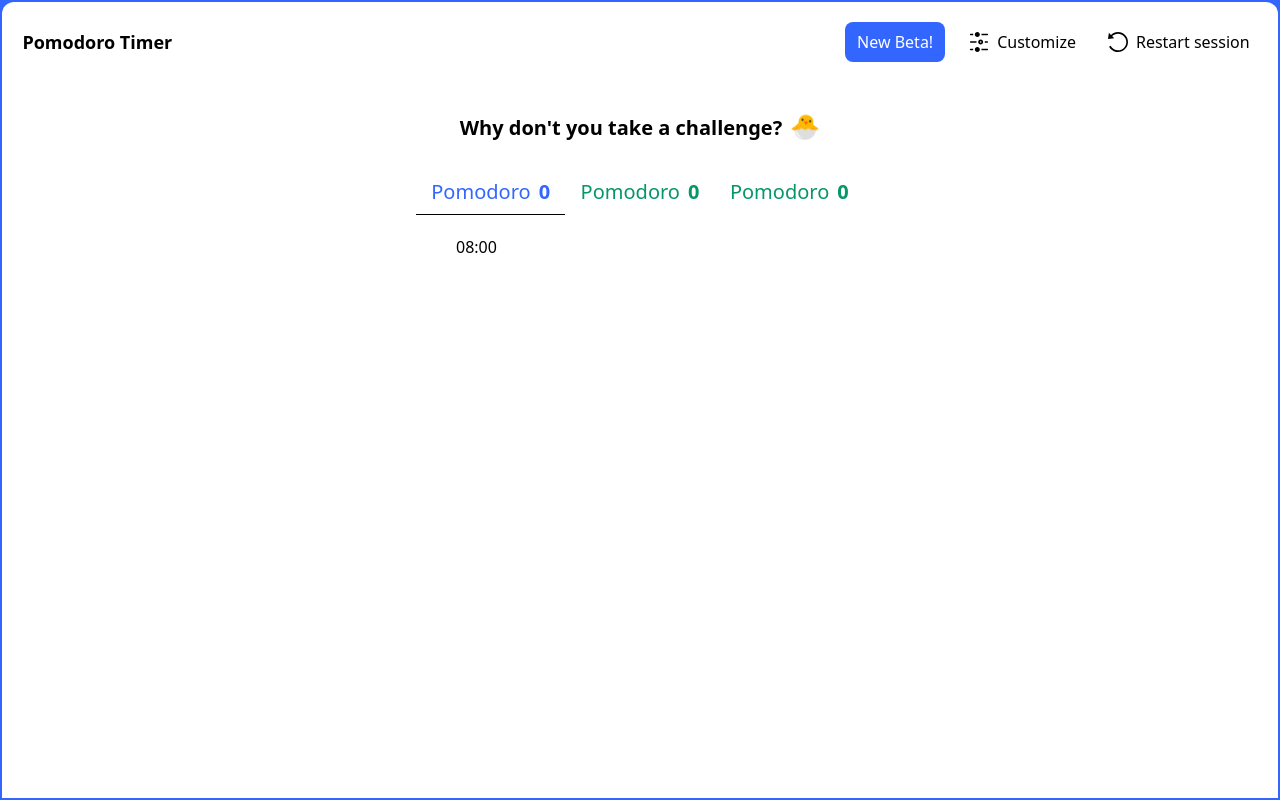
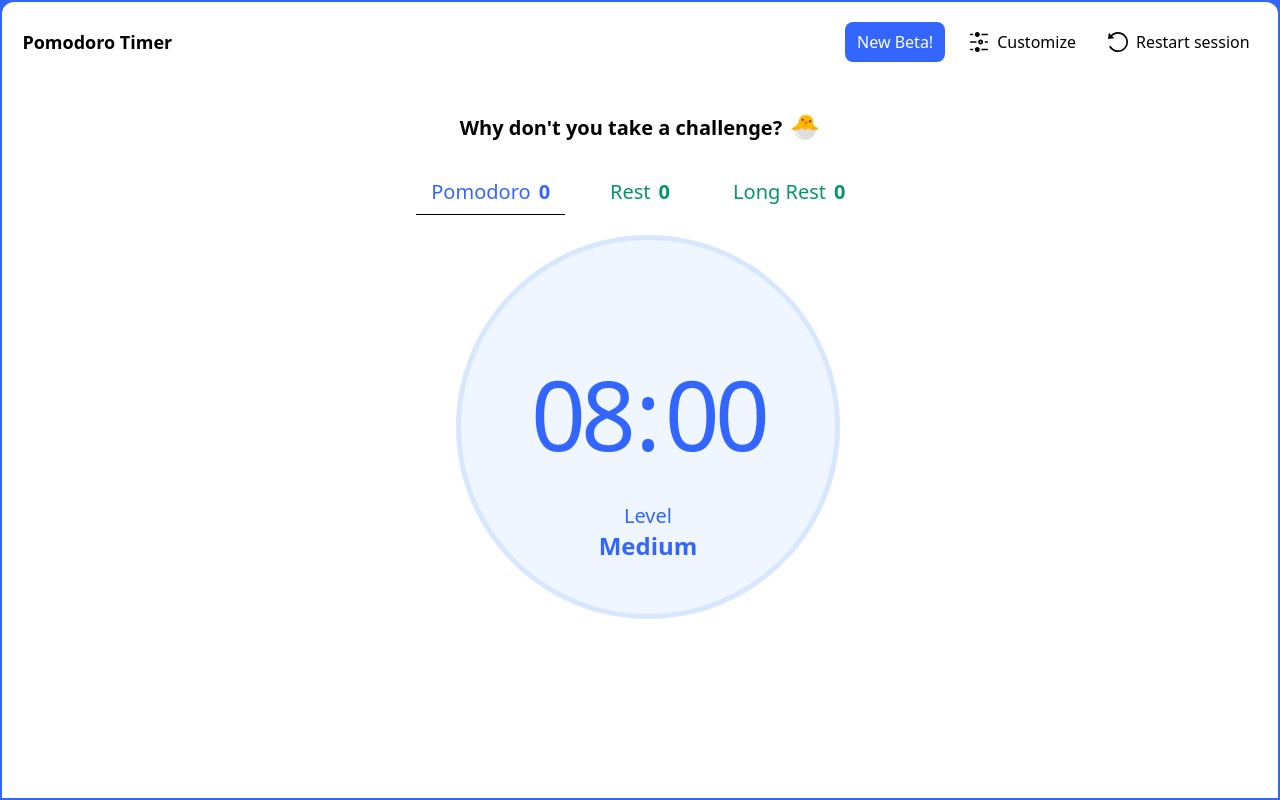
Before and after one commit to RenatasG/pomodoro, a React (Vite) app: page / in a window 1280 px wide. Built offline with nearby package versions, Linux system fonts and the light colour scheme.

Commit message:
implement timer display and change type names

```diff
--- a/src/components/Timer.tsx
+++ b/src/components/Timer.tsx
@@ -1,49 +1,61 @@
-import type { PMode } from '../types';
+import type { Mode, TimerTabType } from '../types';
 import { useState } from 'react';
+
 import TimerTab from './TimerTab';
+import TimerDisplay from './TimerDisplay';
 
-const TimerDisplay = () => {
-  return <div>08:00</div>;
+type Tabs = {
+  [key in Mode]: TimerTabType;
 };
 
 const Timer = () => {
-  const [currentMode, setCurrentMode] = useState<PMode>('focus');
+  const [currentMode, setCurrentMode] = useState<Mode>('focus');
 
-  function onTabClick(mode: PMode) {
-    setCurrentMode(mode);
-  }
+  const tabs: Tabs = {
+    focus: {
+      name: 'Pomodoro',
+      count: 0,
+      mode: 'focus',
+      isOpen: isOpen('focus'),
+      onTabClick,
+    },
+    rest: {
+      name: 'Rest',
+      count: 0,
+      mode: 'rest',
+      isOpen: isOpen('rest'),
+      onTabClick,
+    },
+    long_rest: {
+      name: 'Long Rest',
+      count: 0,
+      mode: 'long_rest',
+      isOpen: isOpen('long_rest'),
+      onTabClick,
+    },
+  };
 
   return (
     <div className="max-w-md mx-auto">
       <div className="flex">
-        <TimerTab
-          name="Pomodoro"
-          mode="focus"
-          count={0}
-          onTabClick={onTabClick}
-          isOpen={true}
-        />
-        <TimerTab
-          name="Pomodoro"
-          mode="rest"
-          count={0}
-          onTabClick={onTabClick}
-          isOpen={false}
-        />
-        <TimerTab
-          name="Pomodoro"
-          mode="long-rest"
-          count={0}
-          onTabClick={onTabClick}
-          isOpen={false}
-        />
+        <TimerTab {...tabs.focus} />
+        <TimerTab {...tabs.rest} />
+        <TimerTab {...tabs.long_rest} />
       </div>
 
       <div className="mx-10 mt-5">
-        <TimerDisplay />
+        <TimerDisplay mode={currentMode} />
       </div>
     </div>
   );
+
+  function onTabClick(mode: Mode) {
+    setCurrentMode(mode);
+  }
+
+  function isOpen(mode: Mode) {
+    return mode === currentMode;
+  }
 };
 
 export default Timer;
--- /dev/null
+++ b/src/components/TimerDisplay.tsx
@@ -0,0 +1,30 @@
+import type { Mode } from '../types';
+
+interface Props {
+  mode: Mode;
+}
+
+const TimerDisplay = ({ mode }: Props) => {
+  return (
+    <div
+      className={
+        'flex items-end  justify-center border-[5px] rounded-full h-96 w-96 cursor-pointer' +
+        (mode === 'focus'
+          ? ' bg-blue-50 text-primary-500 hover:bg-blue-100/70 border-blue-200/50'
+          : ' bg-green-50 text-green-700 hover:bg-green-100/70 border-green-500/20')
+      }>
+      <div className="flex flex-col items-center h-48 mb-14">
+        <div className="text-8xl">
+          <span className="tracking-tighter">08</span>
+          <span className="px-1 font-extralight">:</span>
+          <span className="tracking-tighter">00</span>
+        </div>
+
+        <span className="mt-10 text-xl">Level</span>
+        <span className="text-2xl font-bold">Medium</span>
+      </div>
+    </div>
+  );
+};
+
+export default TimerDisplay;
--- a/src/types/index.ts
+++ b/src/types/index.ts
@@ -1,9 +1,9 @@
-export type PMode = 'focus' | 'rest' | 'long-rest';
+export type Mode = 'focus' | 'rest' | 'long_rest';
 
 export interface TimerTabType {
   name: string;
   count: number;
-  mode: PMode;
+  mode: Mode;
   isOpen: boolean;
-  onTabClick: (mode: PMode) => void;
+  onTabClick: (mode: Mode) => void;
 }
```
